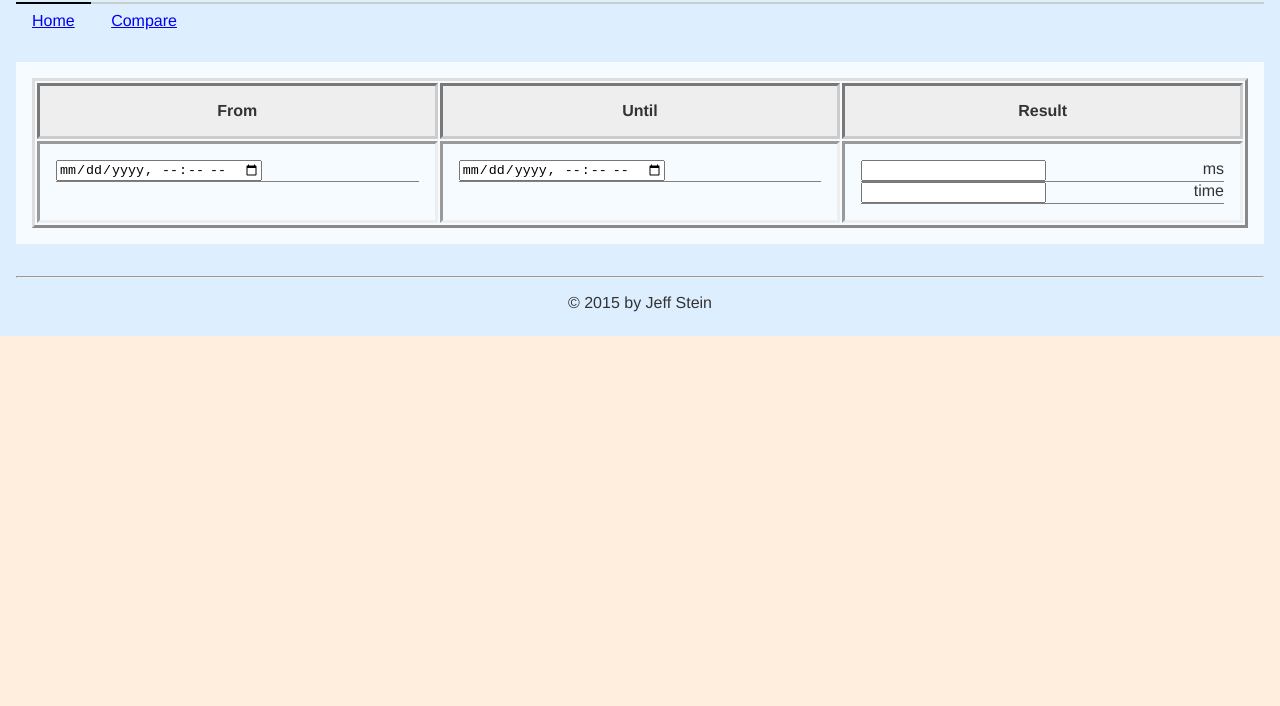
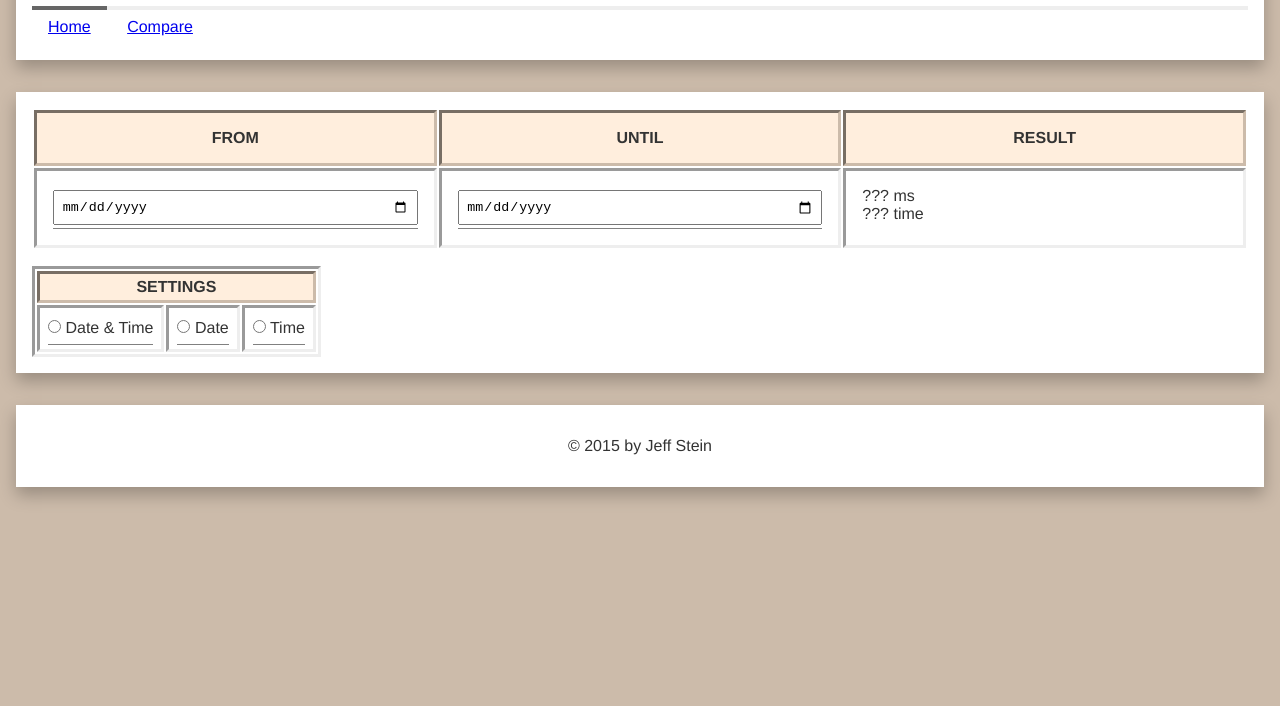
Before and after one commit to jdstein1/agecalc, a plain HTML site: page app/index.html in a window 1280 px wide. Shown: the part 94-800 px from the top of the page. Drawn offline with Linux system fonts and the light colour scheme.

Commit message:
Make the pretty time display for the basic JS form work.  Start on settings to choose type of date/time input.

```diff
--- a/app/css/styles.css
+++ b/app/css/styles.css
@@ -1,23 +1,48 @@
 html {
-  background: #fed;
+  box-sizing: border-box;
+  padding: 0;
+  margin: 0;
+  background: #cba;
+  min-height: 100%;
+}
+*, *:before, *:after {
+  box-sizing: inherit;
 }
 body {
   padding: 0;
   margin: 0;
   font-family: "Futura", "Helvetica", "Arial", sans-serif;
-  background: #def;
+  background: #cba;
   color:#333;
+  min-height: 100%;
 }
+/* MAIN CONTENT AREA */
+header,
+footer,
+main,
+.main {
+  padding: 1em;
+  margin: 1em;
+  /*background: rgba(255, 255, 255, 0.75);*/
+  background: #fff;
+  box-shadow: 0 0.5em 1em 0 rgba(0,0,0,0.25);
+}
+header + main,
+header + .main {margin-top: 2em;}
+main + footer,
+.main + footer {margin-top: 2em;}
 /* HEADER */
-header {
-  padding: 0.5em;
-  margin: 0.5em;
+header, footer {
+  /*padding: 1em;*/
+  /*margin: 1em;*/
+  /*background: rgba(255, 255, 255, 0.75);*/
+  /*box-shadow: 0 0.5em 2em 0 rgba(0,0,0,0.25);*/
 }
 header h1 {
   display: inline-block;
-  margin-right: 0.5em;
+  margin: 0 0.5em;
 }
-header h2 {
+header > * {
   display: inline-block;
 }
 /* HEADER NAV */
@@ -29,28 +54,20 @@ header nav, header nav * {
   text-indent: 0;
 }
 header nav ul {
-  border-top: 2px #ccc solid;
+  margin: 0;
+  border-top: 4px #eee solid;
   /*list-style-image: none;*/
 }
 header nav ul li {
   display: inline-block;
-  margin-top:-2px;
+  margin-top:-4px;
 }
 header nav ul li a {
-  border-top: 2px #ccc solid;
+  border-top: 4px #eee solid;
   padding: 0.5em 1em;
-}
-/* MAIN CONTENT AREA */
-main,
-.main {
-  padding: 1em;
-  margin: 1em;
-  background: rgba(255, 255, 255, 0.75);
 }
 /* FOOTER */
 footer {
-  padding: 0.5em;
-  margin: 0.5em;
   text-align: center;
 }
 /* TABLES */
@@ -65,7 +82,7 @@ td {
 }
 table {
   width: 100%;
-  border: 3px outset #ddd;
+  /*border: 3px outset #fed;*/
 }
 th,
 td {
@@ -74,8 +91,9 @@ td {
 }
 th {
   text-align: center;
-  background: #eee;
-  border: 3px inset #ccc;
+  background: #fed;
+  border: 3px inset #cba;
+  text-transform: uppercase;
 }
 td {
   text-align: left;
@@ -96,23 +114,40 @@ ol b:after {
   content: ":";
 }
 dt,
-dd {} dt {
+dd {}
+dt {
   font-weight: 900;
   float: left;
 }
 dd {}
-/*.time {font-family: monospace;}*/
-
 label {
   display: block;
   width: 100%;
   border-bottom: 1px grey solid;
   clear: both;
 }
-label > input {
-  width: auto;
+label > input, label > select {
+  display: block;
+  /*width: auto;*/
+  width: 100%;
+  /*text-align: center;*/
+  padding: 0.5em;
+  margin: 0.25em auto;
 }
-label > span {} label > span + input {} .left {
+fieldset {
+  display: table;
+  table-layout: fixed;
+  width:100%;
+}
+fieldset label {
+  display: table-cell;
+  width: 33%;
+}
+fieldset > label > input, fieldset > label > select {
+}
+label > span {line-height: 2;}
+label > span + input {}
+.left {
   float: left;
   clear: both;
 }
@@ -120,34 +155,23 @@ label > span {} label > span + input {} .left {
   float: right;
   clear: both;
 }
-label > span.left {
+label > span.left {}
+.hide {
   display: none;
-  float: none;
 }
 .calendar {
   table-layout: fixed;
 }
+.settings {width:auto;border: 3px inset #eee; margin-top: 1em;}
+.settings th, .settings td {padding:0.25em 0.5em;}
 .event {font-weight: bold; font-size: 1.5em}
-.time {} .elapsed {} .ms {
-  color: navy;
-  background: #fff;
-}
-.iso {
-  color: teal;
-  background: #fff;
-}
-.full {
-  color: cornflowerblue;
-  background: #fff;
-}
-.pretty {
-  color: salmon;
-  background: #fff;
-}
-.humane {
-  color: olive;
-  background: #fff;
-}
+.time {font-style: italic;}
+.elapsed {text-decoration: underline;}
+.ms {color: navy;}
+.iso {color: teal;}
+.full {color: cornflowerblue;}
+.pretty {color: salmon;}
+.humane {color: olive;}
 ul.time.elapsed.pretty {
   padding: 0;
   margin: 0;
@@ -160,6 +184,13 @@ ul.time.elapsed.pretty li {
 ul.time.elapsed.pretty li:not(:last-of-type)::after {
   content: ", ";
 }
-.current {border-color:black !important;}
-
-input[type=date], input[type=time] {display: none;}
+.current {border-color:#666 !important;}
+input[type=radio],
+input[type=checkbox] {width:auto; display: inline-block;}
+input[type=date],
+input[type=time] {
+  /*display: none;*/
+}
+.input-datetime {display: none;}
+.input-date {/*display: none;*/}
+.input-time {display: none;}
--- a/app/index.html
+++ b/app/index.html
@@ -29,33 +29,75 @@
       </tr>
       <tr>
         <td>
-          <label for="start_0"><span class="left">From</span>
-            <input onchange="fChangeDatetime(event)" class="datetime" type="datetime-local" name="start_0" id="start_0">
-            <input onchange="fChangeDate(event)" class="date" type="date" name="start_date_0" id="start_date_0">
-            <input onchange="fChangeTime(event)" class="time" type="time" name="start_time_0" id="start_time_0">
+          <label for="start_0"><span class="left hide">From</span>
+            <input onchange="fChange(event)"
+              class="input-datetime"
+              type="datetime-local"
+              name="start_0" id="start_0">
+            <input onchange="fChange(event,'date')"
+              class="input-date"
+              type="date"
+              name="start_date_0" id="start_date_0">
+            <input onchange="fChange(event,'time')"
+              class="input-time"
+              type="time"
+              name="start_time_0" id="start_time_0">
           </label>
         </td>
         <td>
-          <label for="end_0"><span class="left">Until</span>
-            <input onchange="fChangeDatetime(event)" class="datetime" type="datetime-local" name="end_0" id="end_0">
-            <input onchange="fChangeDate(event)" class="date" type="date" name="end_date_0" id="end_date_0">
-            <input onchange="fChangeTime(event)" class="time" type="time" name="end_time_0" id="end_time_0">
+          <label for="end_0"><span class="left hide">Until</span>
+            <input onchange="fChange(event)"
+              class="input-datetime"
+              type="datetime-local"
+              name="end_0" id="end_0">
+            <input onchange="fChange(event,'date')"
+              class="input-date"
+              type="date"
+              name="end_date_0" id="end_date_0">
+            <input onchange="fChange(event,'time')"
+              class="input-time"
+              type="time"
+              name="end_time_0" id="end_time_0">
           </label>
         </td>
         <td>
-          <label for="result_0"><span class="right">ms</span>
-            <input type="text" name="result_0" id="result_0">
-          </label>
-          <label for="result_pretty_0"><span class="right">time</span>
-            <input type="text" name="result_pretty_0" id="result_pretty_0">
-          </label>
+          <div id="result_0">??? ms</div>
+          <!-- <label for="result_0"><span class="right">ms</span>
+            <input type="text"
+              name="result_0" id="result_0">
+          </label> -->
+          <div id="result_pretty_0">??? time</div>
+          <!-- <label for="result_pretty_0"><span class="right">time</span>
+            <input type="text"
+              name="result_pretty_0" id="result_pretty_0">
+          </label> -->
         </td>
       </tr>
     </tbody>
   </table>
+  <form action="">
+    <table class="calendar settings">
+      <tr>
+        <th colspan="3">Settings</th>
+      </tr>
+      <tr>
+        <td><label for="setting-datetime">
+          <input onchange="fSettings('datetime')" type="radio" id="setting-datetime" name="settings">
+          <span class="">Date &amp; Time</span>
+        </label></td>
+        <td><label for="setting-date">
+          <input onchange="fSettings('date')" type="radio" id="setting-date" name="settings">
+          <span class="">Date</span>
+        </label></td>
+        <td><label for="setting-time">
+          <input onchange="fSettings('time')" type="radio" id="setting-time" name="settings">
+          <span class="">Time</span>
+        </label></td>
+      </tr>
+    </table>
+  </form>
   </div>
   <footer>
-    <hr>
     <p>&copy; 2015 by Jeff Stein</p>
   </footer>
 </body>
--- a/app/js/scripts.js
+++ b/app/js/scripts.js
@@ -90,14 +90,20 @@ var fCalc = function (a, b) {
   } else if (a>b) {
     // console.log('since b, X time elapsed until a');
     t = a-b;
-    reverse = true;
+    // reverse = true;
   } else {
     // console.log('since a, X time elapsed until b');
     t = b-a;
-    reverse = false;
+    // reverse = false;
   }
   console.log('t: ', t);
+  if (t) {
+    console.log('return t')
     return t;
+  } else {
+    console.log('return false')
+    return false;
+  }
 };
 
 /** fCalcPretty function -- Calculate MS
@@ -175,9 +181,14 @@ t: time elapsed
 */
 var fElapsed = function (a,b,f) {
   console.log('START fElapsed function, format: ',f);
-  fCalc(a,b);
+  var t = fCalc(a,b);
   var format = {};
 
+  if (!t) {
+    console.log('t is NaN');
+    return false;
+  } else {
+    console.log('t is:', t);
     switch (f) {
       case 'ms':
         console.log('case MS');
@@ -205,39 +216,107 @@ var fElapsed = function (a,b,f) {
         return t;
         break;
     }
+  }
 
 };
 
-var fChangeDatetime = function (event) {
-  console.group('START fChangeDatetime');
-  // console.log('type: ', type)
-  // console.log('event: ', event);
-  // console.log('event.target.id: ', event.target.id);
-  // console.log('event.target.value: ', event.target.value);
+
+var fChange = function (event,type) {
+  console.group('START fChange');
+  console.log( 'document.getElementById(\'start_0\').value: ', document.getElementById('start_0').value );
+
+    console.log('yes START value');
+    // explicitly finding input w start ID
+      switch (type) {
+        case 'date':
+          var myStart = new Date(document.getElementById('start_date_0').value);
+          break;
+        case 'time':
+          var myStart = new Date(document.getElementById('start_time_0').value);
+          break;
+        default:
           var myStart = new Date(document.getElementById('start_0').value);
+          break;
+      }
+    // i could use this method but that would involve checking whether it's really the start input or the end input, then traversing the DOM for the matching end/start input:
+    // var myStart = new Date(event.target.value);
     console.log('myStart: ', myStart);
+
+    if (myStart !== 'Invalid Date') {
+
+      console.log('yes END value');
+      // explicitly finding input w start ID
+      switch (type) {
+        case 'date':
+          var myEnd = new Date(document.getElementById('end_date_0').value);
+          break;
+        case 'time':
+          var myEnd = new Date(document.getElementById('end_time_0').value);
+          break;
+        default:
           var myEnd = new Date(document.getElementById('end_0').value);
+          break;
+      }
       console.log('myEnd: ', myEnd);
-  var result = fElapsed(myStart,myEnd);
-  console.log(result);
-  document.getElementById('result_0').value = result;
+
+      if (myEnd !== 'Invalid Date') {
+
+        var result = fElapsed(myStart,myEnd,'ms');
+        console.log('result: ', result);
+        if (result) {
+          document.getElementById('result_0').innerHTML = result;
+        }
+
+        var result_pretty = fElapsed(myStart,myEnd,'pretty');
+        console.log('result_pretty: ', result_pretty);
+        if (result_pretty) {
+          document.getElementById('result_pretty_0').innerHTML = result_pretty;
+        }
+
+      }
+
+    }
+
   console.groupEnd();
 };
 
 var fChangeDate = function (event) {
   console.group('START fChangeDate');
-  // console.log('type: ', type)
-  // console.log('event: ', event);
-  // console.log('event.target.id: ', event.target.id);
-  // console.log('event.target.value: ', event.target.value);
   console.groupEnd();
 };
 
 var fChangeTime = function (event) {
   console.group('START fChangeTime');
-  // console.log('type: ', type)
-  // console.log('event: ', event);
-  // console.log('event.target.id: ', event.target.id);
-  // console.log('event.target.value: ', event.target.value);
   console.groupEnd();
 };
+
+var fSettings = function (type) {
+  console.group('START fSettings');
+    var datetimes = document.getElementsByClassName('input-datetime');
+    fLoopElements(datetimes,'style.display','none');
+    var dates = document.getElementsByClassName('input-date');
+    fLoopElements(dates,'style.display','none');
+    var times = document.getElementsByClassName('input-time');
+    fLoopElements(times,'style.display','none');
+  switch (type) {
+    case 'datetime':
+      fLoopElements(datetimes,'style.display','block');
+      break;
+    case 'date':
+      fLoopElements(dates,'style.display','block');
+      break;
+    case 'time':
+      fLoopElements(times,'style.display','block');
+      break;
+    default:
+      break;
+  }
+  console.groupEnd();
+};
+
+var fLoopElements = function (el,effect,value) {
+  for (var i = 0; i < el.length; i++) {
+    console.log(el[i][effect]);
+    el[i][effect] = value;
+  };
+};
```
Also changed, not shown: app/compare.html (+1 -1 lines). Lines whose indentation alone changed are shown as unchanged.
